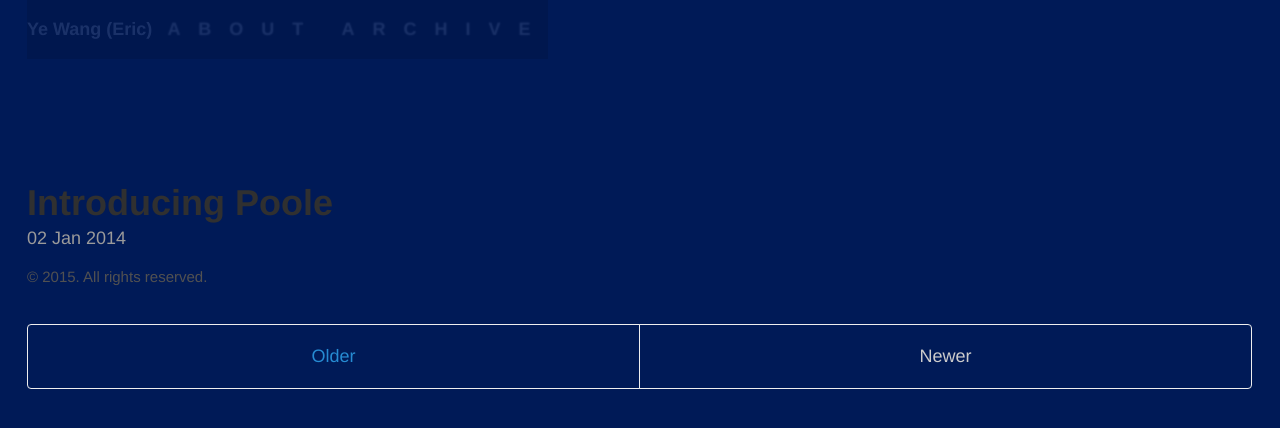
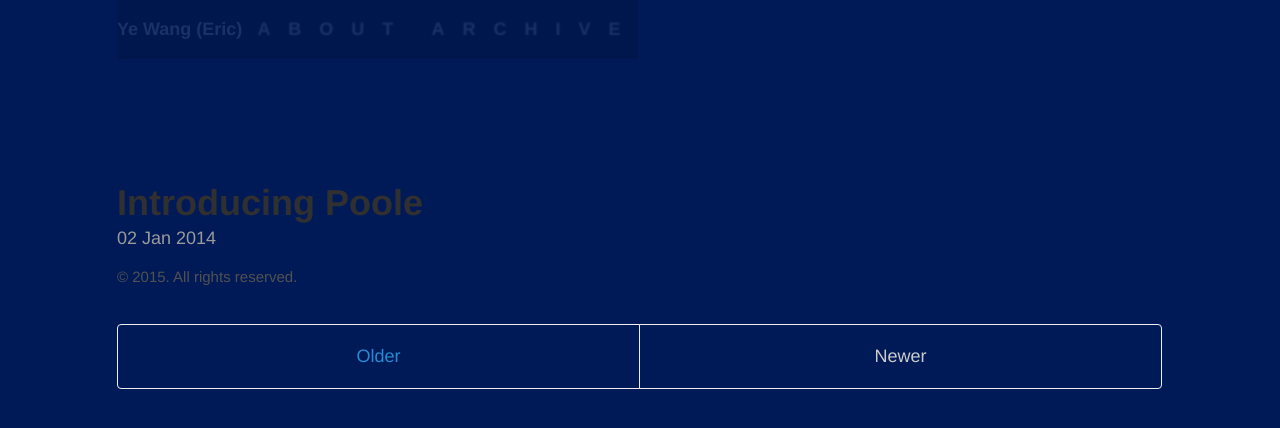
Before and after one commit to ericyewang/ericyewang.github.io, a Jekyll site: the page built from index.html, in a window 1280 px wide. Shown: the top 428 px of the page. Built offline with Jekyll 4.4.1, drawn with Linux system fonts in a browser that asks for light colours; the list of posts is cut into pages by our own code.

Commit message:
Update _layout.scss

```diff
--- a/_sass/_layout.scss
+++ b/_sass/_layout.scss
@@ -10,8 +10,8 @@ main {
 .container {
   padding-left:  1.5rem;
   padding-right: 1.5rem;
-  margin-left:  auto;
-  margin-right: auto;
+  margin-left:  5rem;
+  margin-right: 5rem;
 }
 
 footer {
```
